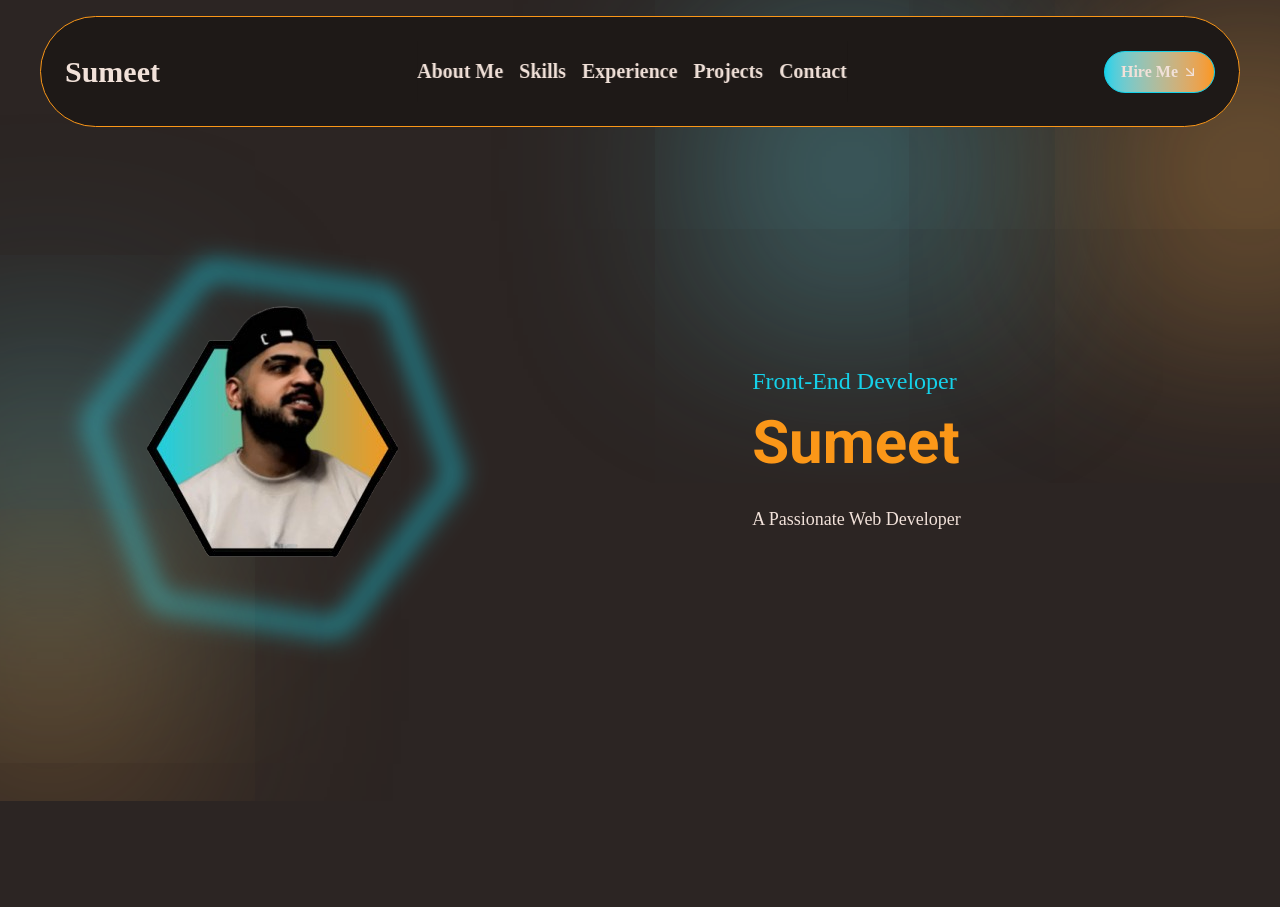
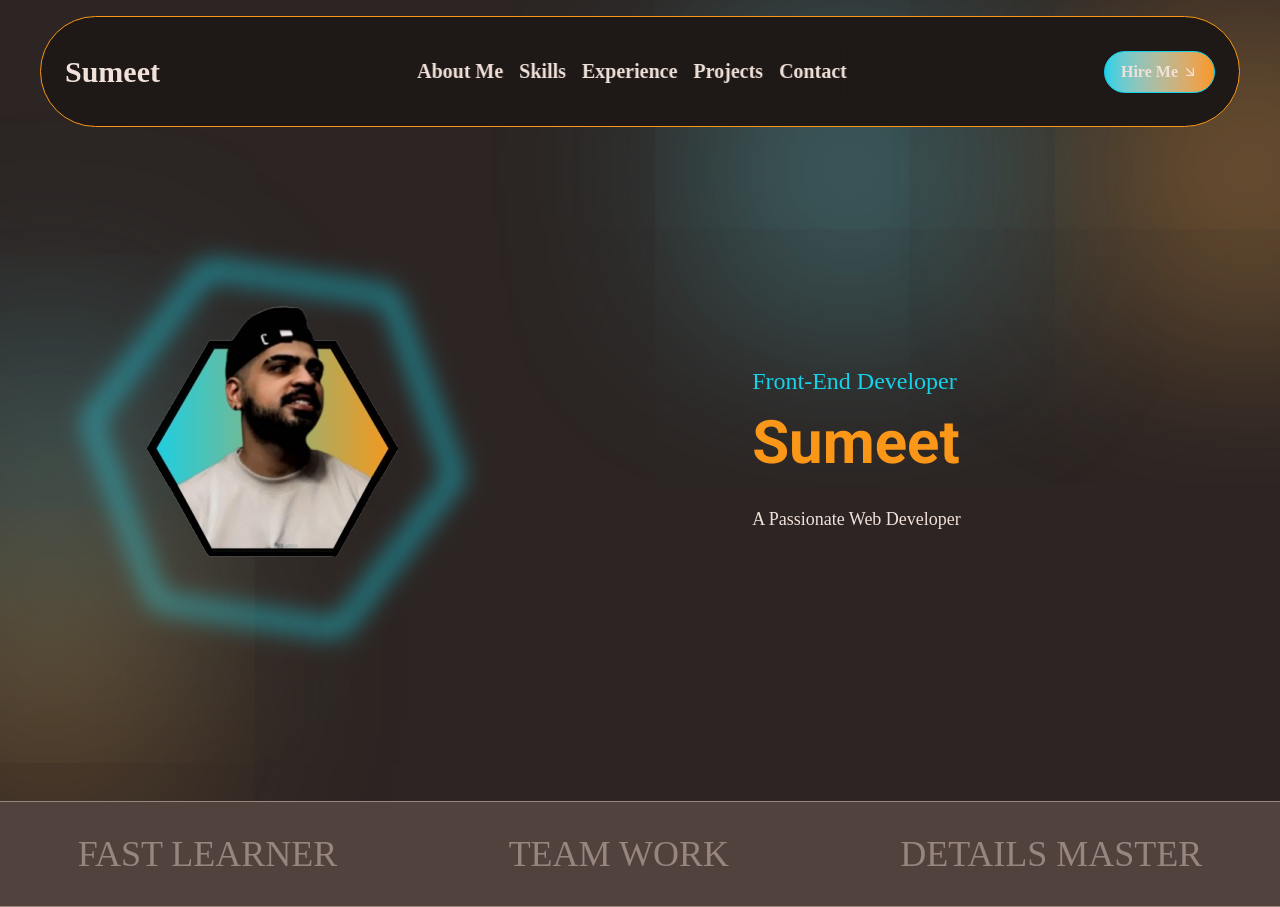
Before and after one commit to i-m-meet/Portfolio, a React (Vite) app: page / in a window 1280 px wide. Before the commit the page ends 801 px from the top, so only its background shows below. Built offline with nearby package versions, Linux system fonts and the light colour scheme.

Commit message:
subHero section added

```diff
--- a/src/App.jsx
+++ b/src/App.jsx
@@ -1,4 +1,5 @@
 import Hero from "./components/heroSection/Hero";
+import SubHeroSection from "./components/heroSection/SubHeroSection";
 import Navbar from "./components/navbar/Navbar";
 
 const App = () =>{
@@ -6,6 +7,8 @@ const App = () =>{
     <main className="font-josefin-sans ">
       <Navbar/>
       <Hero/>
+      <SubHeroSection/>
+
     </main>
   );
 }
--- /dev/null
+++ b/src/components/heroSection/SubHeroSection.jsx
@@ -0,0 +1,12 @@
+
+const SubHeroSection = () =>{
+  return (
+    <div className="w-full border-y border-lightGray text-lightGray flex justify-around uppercase xl:text-4xl md:text-2xl sm:text-4xl py-8 items-center gap-4 bg-brown">
+        <p className="md:block sm:hidden">Fast Learner</p>
+        <p className="md:block sm:hidden">Team Work</p>
+        <p className="">Details Master</p>
+    </div>
+  );
+}
+
+export default SubHeroSection
```
